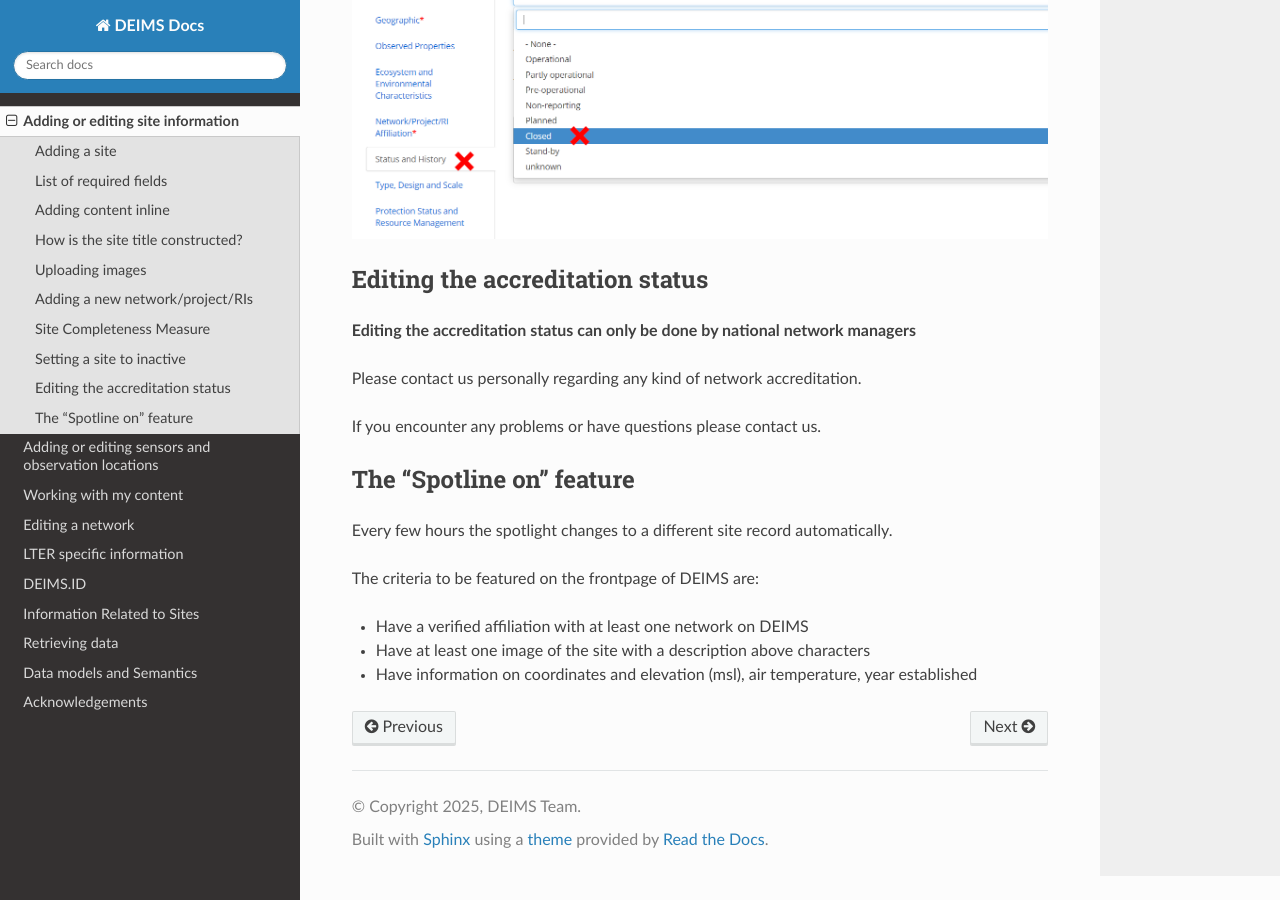
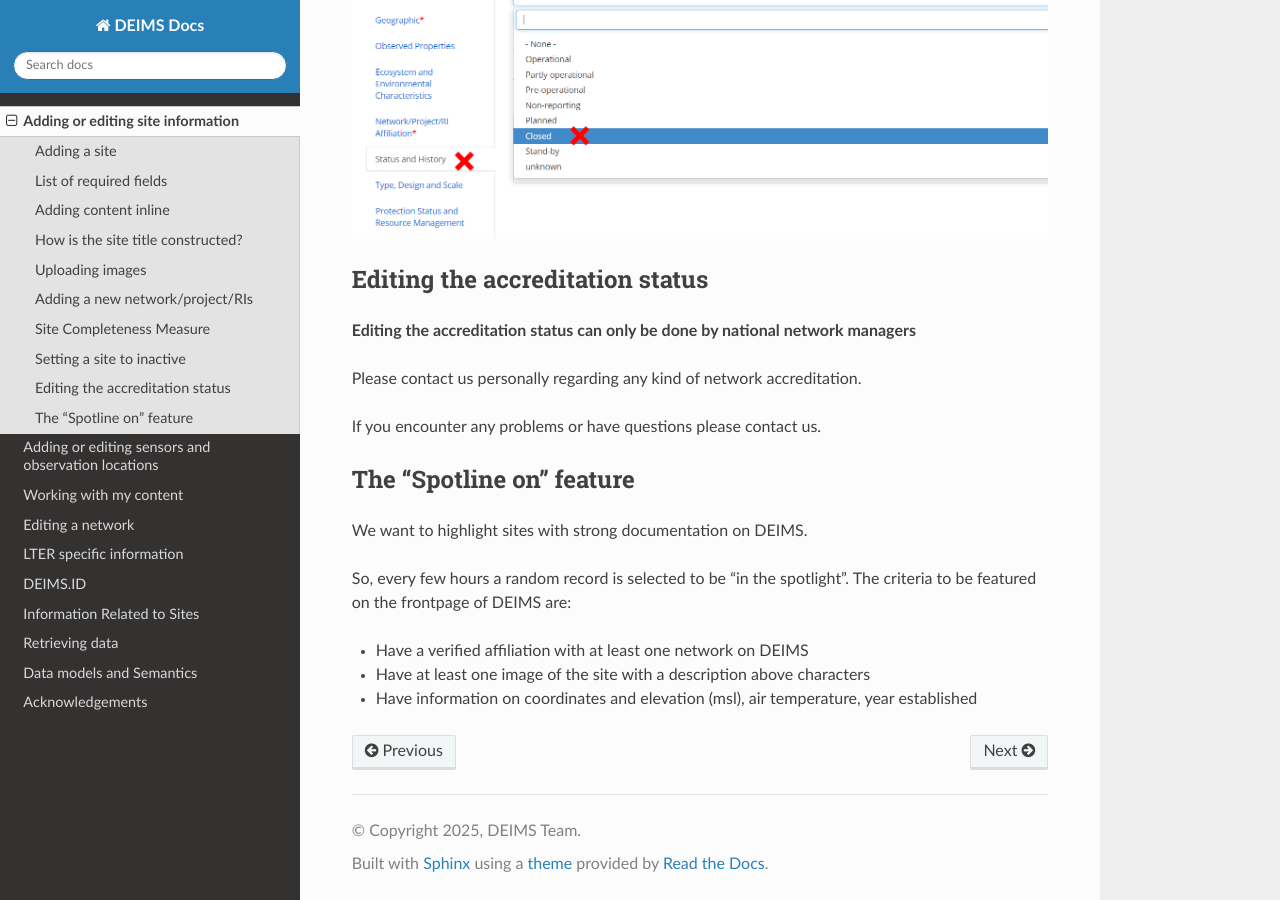
Before and after one commit to stopopol/deims_documentation, a Sphinx documentation site: the page built from source/site.rst, in a window 1280 px wide and 900 px high, scrolled down 3349 px. Built offline with Sphinx 7.4.7 and the Read the Docs theme 3.1.0, drawn with Linux system fonts in a browser that asks for light colours.

Commit message:
Update site.rst

```diff
--- a/source/site.rst
+++ b/source/site.rst
@@ -126,8 +126,9 @@ If you encounter any problems or have questions please contact us.
 
 The "Spotline on" feature
 =================================================
-Every few hours the spotlight changes to a different site record automatically.
+We want to highlight sites with strong documentation on DEIMS.
 
+So, every few hours a random record is selected to be "in the spotlight".
 The criteria to be featured on the frontpage of DEIMS are:
 
 - Have a verified affiliation with at least one network on DEIMS
```
